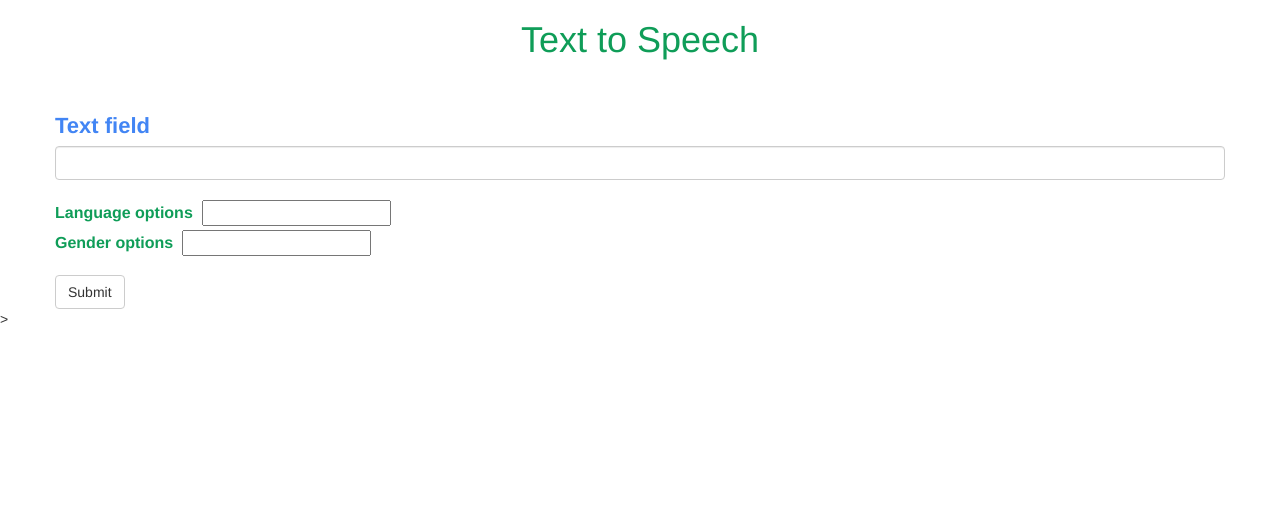
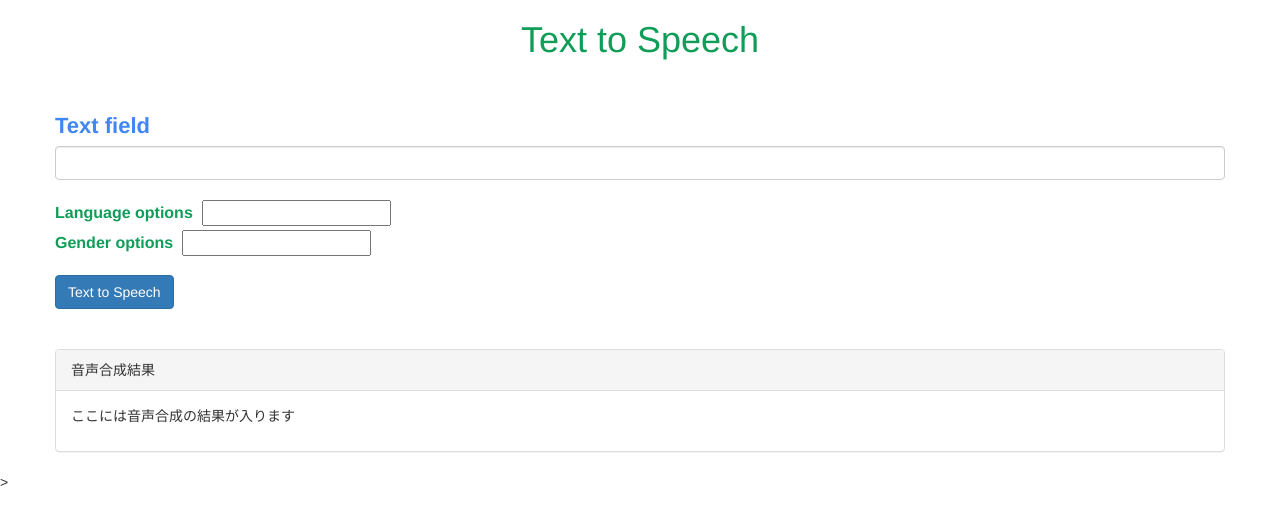
Before and after one commit to ibi-lab/media-project-servers, a Flask app: template server_app/templates/tts.html in a window 1280 px wide. Shown: the top 525 px of the page. Run offline with Flask 2, Linux system fonts and the light colour scheme; the template is opened without the code that fills it, so the values that code supplies are empty, except form fields; form fields are guessed from the names that the template uses; some libraries are stand-ins or nearby versions.

Commit message:
update app and templates

```diff
--- a/server_app/app.py
+++ b/server_app/app.py
@@ -138,27 +138,22 @@ def text_to_speech_form():
     try:
         form = TextToSpeechForm()
 
-        # Instantiates a client
-        client = texttospeech.TextToSpeechClient()
-
-        # Get the language list
-        voices = client.list_voices()
-        voice_codes_list = list(dict.fromkeys([voice.language_codes[0] for voice in voices.voices]))
-        language_list = [(ind + 1, voice) for ind, voice in enumerate(voice_codes_list)]
-
         if request.method == 'POST':
-            lang = dict(language_list).get(int(form.language_options.data))
-            gender = dict(
-                [(1, texttospeech.SsmlVoiceGender.MALE), (2, texttospeech.SsmlVoiceGender.FEMALE)]
-            ).get(int(form.gender_options.data))
-            messages = json.dumps(
-                {
-                    'text': form.text_field.data,
-                    'language': lang,
-                    'gender': gender
-                }
+            # messages = json.dumps(
+            #     {
+            #         'text': form.text_field.data,
+            #         'language': lang,
+            #         'gender': gender
+            #     }
+            # )
+            return redirect(
+                url_for(
+                    '.text_to_speech',
+                    text=form.text_field.data,
+                    language=form.language_options.data,
+                    gender=form.gender_options.data
+                )
             )
-            return redirect(url_for('.text_to_speech', messages=messages))
         return render_template('tts.html', form=form)
     except:
         return jsonify({'error': traceback.format_exc()})
@@ -171,19 +166,43 @@ def text_to_speech():
     """
 
     # Get requested text
-    messages = json.loads(request.args['messages'])
+    # messages = json.loads(request.args['messages'])
+    if not 'text' in request.args \
+        or not 'language' in request.args \
+            or not 'gender' in request.args:
+        return jsonify({
+            'error': 'invalid arguments. text, language, gender should be specified.'
+        })
+
+    text = request.args['text']
+    language = request.args['language']
+    gender = request.args['gender']
+
+    logging.error(request.args)
+    # Instantiates a client
+    # client = texttospeech.TextToSpeechClient()
 
     # Instantiates a client
     client = texttospeech.TextToSpeechClient()
 
+    # Get the language list
+    voices = client.list_voices()
+    voice_codes_list = list(dict.fromkeys([voice.language_codes[0] for voice in voices.voices]))
+    language_list = [(ind + 1, voice) for ind, voice in enumerate(voice_codes_list)]
+
+    lang_ = dict(language_list).get(int(language))
+    gender_ = dict(
+        [(1, texttospeech.SsmlVoiceGender.MALE), (2, texttospeech.SsmlVoiceGender.FEMALE)]
+    ).get(int(gender))
+
     # Set the text input to be synthesized
-    synthesis_input = texttospeech.SynthesisInput(text=messages['text'])
+    synthesis_input = texttospeech.SynthesisInput(text=text)
 
     # Build the voice request, select the language code ("en-US") and the ssml
     # voice gender ("neutral")
     voice = texttospeech.VoiceSelectionParams(
-        language_code=messages['language'],
-        ssml_gender=messages['gender']
+        language_code=lang_,
+        ssml_gender=gender_
     )
 
     # Select the type of audio file you want returned
--- a/server_app/templates/stt.html
+++ b/server_app/templates/stt.html
@@ -27,7 +27,7 @@
         }
     </style>
 
-<script src="https://code.jquery.com/jquery-3.6.1.min.js" integrity="sha256-o88AwQnZB+VDvE9tvIXrMQaPlFFSUTR+nldQm1LuPXQ=" crossorigin="anonymous"></script>
+    <script src="https://code.jquery.com/jquery-3.6.1.min.js" integrity="sha256-o88AwQnZB+VDvE9tvIXrMQaPlFFSUTR+nldQm1LuPXQ=" crossorigin="anonymous"></script>
 
     <script>
         $(document).ready(function () {
--- a/server_app/templates/tts.html
+++ b/server_app/templates/tts.html
@@ -27,6 +27,55 @@
         }
     </style>
 
+    <script src="https://code.jquery.com/jquery-3.6.1.min.js" integrity="sha256-o88AwQnZB+VDvE9tvIXrMQaPlFFSUTR+nldQm1LuPXQ=" crossorigin="anonymous"></script>
+
+    <script>
+    $(document).ready(function () {
+
+        $("#ttsbtn").click(function (event) {
+            event.preventDefault();
+
+            console.log('posting text data');
+
+            var form = $('#tts_form')[0];
+            var data = new FormData(form);
+            console.log(data);
+
+            var get_options = {
+                text: data.get('text_field'),
+                language: data.get('language_options'),
+                gender: data.get('gender_options')
+            }
+
+            console.log(get_options);
+
+            // var url = new UR('/tts/convert');
+            var search = new URLSearchParams(get_options);
+
+            // $.get(
+            //     "/tts/convert",
+            //     get_options
+            // ).done (function (data) {
+            //     if (data.redirect) {
+            //         console.log('handling speech synth result in success');
+            //         console.log(typeof(data));
+            //         // var fileURL = URL.createObjectURL(data);
+            //         var audio = $('<audio controls autoplaystyle="height: 30px; width: 500px;"></audio>');
+            //         // audio.src = fileURL;
+            //         audio.src = data.redirect;
+            //         $('#tts_results').append(audio);
+            //     }
+            // });
+
+            var audio = $('<audio controls autoplaystyle="height: 30px; width: 500px;"></audio>');
+            audio.attr('src', '/tts/convert?' + search.toString());
+            $('#tts_results').append(audio);
+        });
+
+    });
+    </script>
+
+
     <div class="container">
         <h1 style="text-align: center;">
             <span style="color: #0f9d58;">Text to Speech<br /></span>
@@ -35,7 +84,7 @@
 
         <div class="row">
             <div class="col-md-16">
-                <form action="" method="post" novalidate>
+                <form action="" method="post" novalidate id="tts_form">
                     {{ form.hidden_tag() }}
                     <div class="form-group">
                         <br><br>
@@ -44,9 +93,29 @@
                         {{ form.language_options.label(class_='lang-label') }} {{ form.language_options(formnovalidate=True) }}<br>
                         {{ form.gender_options.label(class_='lang-label') }} {{ form.gender_options(formnovalidate=True) }}
                     </div>
-                    {{ form.submit(class_='btn btn-default') }}
+                    <!-- {{ form.submit(class_='btn btn-default') }} -->
+                    <button class="btn btn-primary" id="ttsbtn">Text to Speech</button>
+
                 </form>
             </div>
+            <br><br>
         </div>
+
+        <div class="row">
+            <div class="col-md-16">
+
+                <div class="panel panel-default">
+                    <div class="panel-heading">
+                        <!-- 音声認識結果 -->
+                        音声合成結果
+                    </div>
+                    <div class="panel-body" id="tts_results">
+                        <p>ここには音声合成の結果が入ります</p>
+                    </div>
+                </div>
+
+            </div>
+        </div>
+
     </div>>
 {% endblock %}
```
